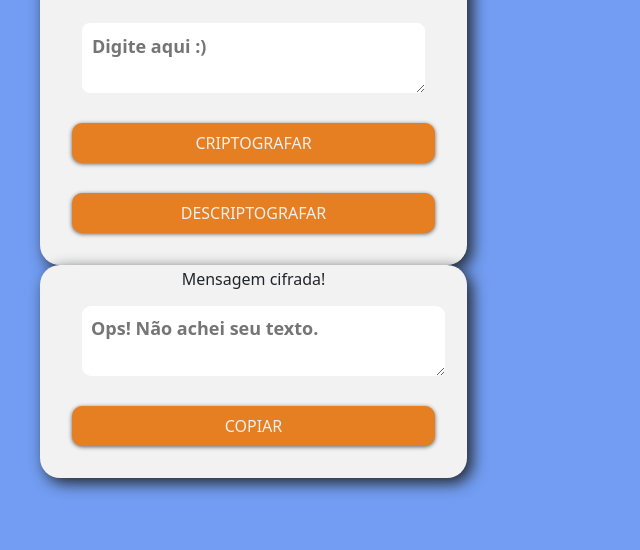
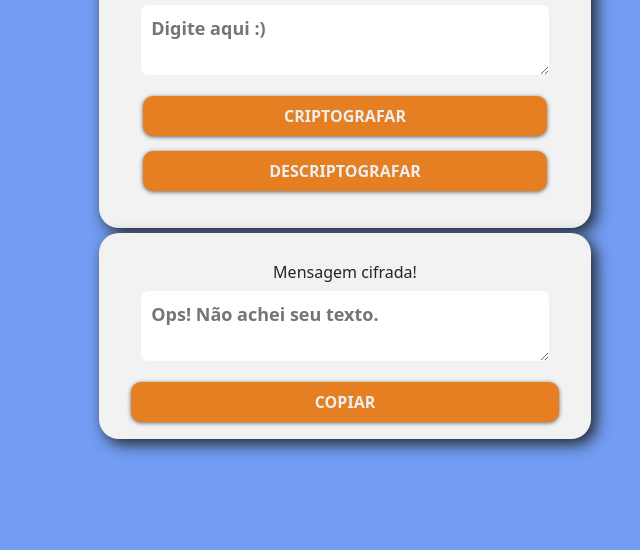
Before and after one commit to leonardolginfo/Criptografar-descriptografar-com-JS, a plain HTML site: page index.html in a window 1280 px wide. Shown: the part 255-805 px from the top of the page, without its empty margins (295-935 px from the left). Drawn offline with nearby package versions, Linux system fonts and the light colour scheme.

Commit message:
css ok - falta btn copiar

```diff
--- a/css/style.css
+++ b/css/style.css
@@ -1,6 +1,6 @@
 * {
   margin: 0;
-  margin-top: 10;
+  margin-top: 5px;
   padding: 0;
   box-sizing: border-box;
 }
@@ -13,6 +13,12 @@ body {
   background-color: #729DF2;
 }
 
+#texto-saida-label {
+  text-align: center;
+  margin-top: 25px;
+  margin-bottom: 2px;
+}
+
 section {
   background-color: #F2F2F2;
   padding-top: 2px;
@@ -21,7 +27,7 @@ section {
   padding-right: 20px;
   border-radius: 20px;
   box-shadow: 5px 5px 15px;
-  max-width: 70%;
+  max-width: 100%;
   text-align: center;
 }
 
@@ -30,48 +36,49 @@ fieldset {
   border: none;
 }
 
-fieldset:nth-child(2) {
+fieldset:nth-child(3) {
   display: flex;
   padding-top: 20px;
   width: 70%;
-    }
+}
 
-fieldset:nth-child(2) {
+fieldset:nth-child(1) {
   display: flex;
+  align-items: center;
+  justify-content: center;
   padding-top: 20px;
   padding-bottom: 20px;
   width: 100%;
-
 }
 
 
-.container{
+.container {
   position: relative;
 }
 
-.container label{
+.container label {
   text-transform: uppercase;
-  font-size:14px;
+  font-size: 14px;
   font-weight: 700;
-  color:#A0BBF2;
+  color: #A0BBF2;
   position: absolute;
   line-height: 70px;
   top: 0px;
   left: 20px;
-  user-select:none;
+  user-select: none;
   pointer-events: none;
-  transition:0.5s;
+  transition: 0.5s;
 }
 
-.container #texto-entrada, #texto-saida{
-  margin:10px 10px;
-  width:calc(100% - 20px);
+.container #texto-entrada,
+#texto-saida {
+  width: calc(100% - 20px);
   height: 70px;
   border: none;
-  border-radius:8px;
-  color:rgb(90, 86, 86);
+  border-radius: 8px;
+  color: rgb(90, 86, 86);
   font-size: 18px;
-  font-weight:700;
+  font-weight: 700;
   padding: 10px;
 }
 
@@ -79,10 +86,10 @@ fieldset:nth-child(2) {
   position: relative;
 
   display: block;
+  margin: 15px 0;
   width: 100%;
   height: 40px;
-  margin: 30px auto;
-  padding: 0;
+
 
   overflow: hidden;
 
@@ -93,6 +100,7 @@ fieldset:nth-child(2) {
 
   background-color: #e67e22;
   color: #ecf0f1;
+  font-weight: bold;
 
   transition: background-color .3s;
 }
@@ -106,8 +114,6 @@ fieldset:nth-child(2) {
   position: relative;
 }
 
-
-
 #header {
   text-align: center;
   height: 60px;
@@ -116,26 +122,8 @@ fieldset:nth-child(2) {
 }
 
 #title {
+  font-size: 24px;
   text-align: center;
   padding-top: 15px;
   padding-bottom: 15px;
 }
-
-#texto-entrada {
-  border-radius: 0.5em;
-  display: block;
-  margin-top: 15px;
-  margin-bottom: 15px;
-  padding: 0.5em;
-  height: 50px;
-}
-
-#texto-saida {
-  border-radius: 0.5em;
-  display: block;
-  margin-top: 15px;
-  margin-bottom: 15px;
-  padding: 0.5em;
-  width: 100%;
-  height: 70px;
-}
--- a/index.html
+++ b/index.html
@@ -30,10 +30,10 @@
                 <fieldset>
                     <div class="container">
                         <textarea id="texto-entrada" placeholder="Digite aqui :)" rows="5"></textarea>
-                    </div>
-                    <div class="container">
-                        <button id="btn-cripto" type="button" class="btn orange">CRIPTOGRAFAR</button>
-                        <button id="btn-descripto" type="button" class="btn orange">DESCRIPTOGRAFAR</button>
+                        <div class="container">
+                            <button id="btn-cripto" type="button" class="btn orange">CRIPTOGRAFAR</button>
+                            <button id="btn-descripto" type="button" class="btn orange">DESCRIPTOGRAFAR</button>
+                        </div>
                     </div>
                 </fieldset>
             </form>
@@ -41,8 +41,8 @@
 
         <section class="formulario-saida">
             <form>
+                <p id="texto-saida-label">Mensagem cifrada!</p>
                 <fieldset>
-                    <label for="texto-saida" id="texto-saida-label">Mensagem cifrada!</label>
                     <div class="container">
                         <textarea id="texto-saida" class="texto-saida" name="texto-saida"
                             placeholder="Ops! Não achei seu texto."></textarea>
```
